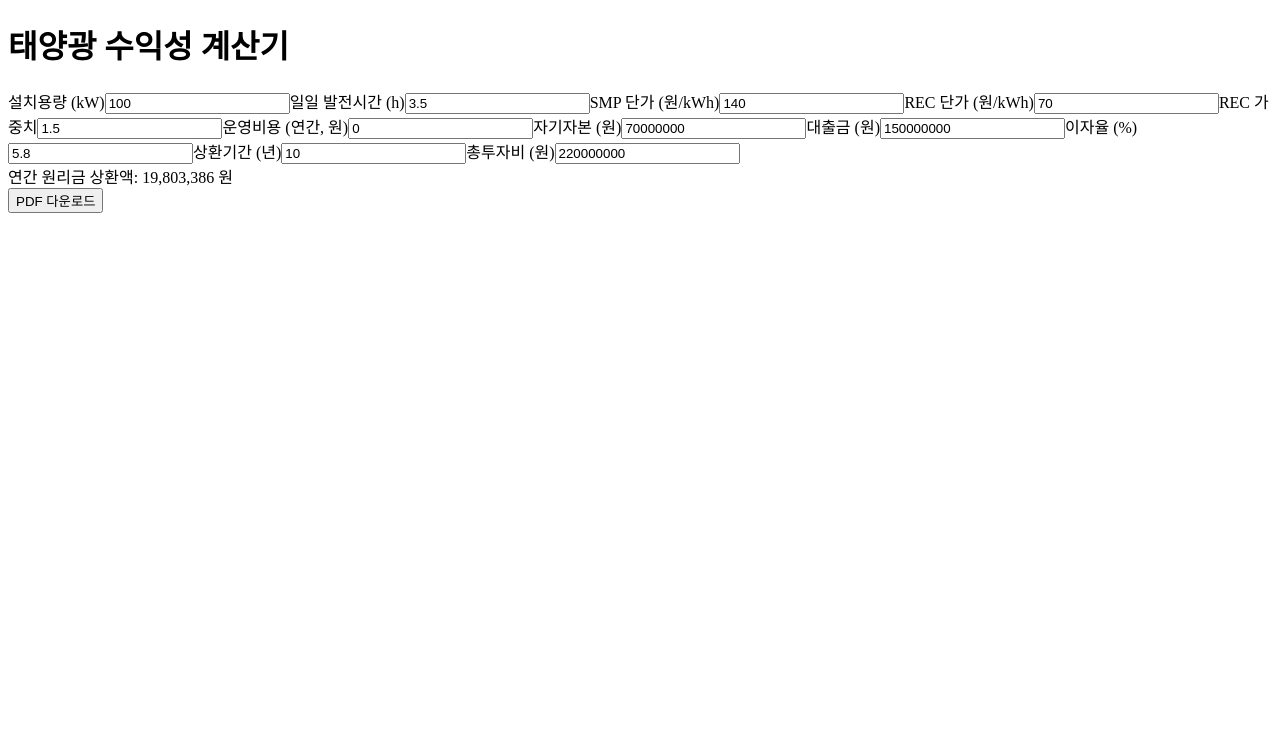
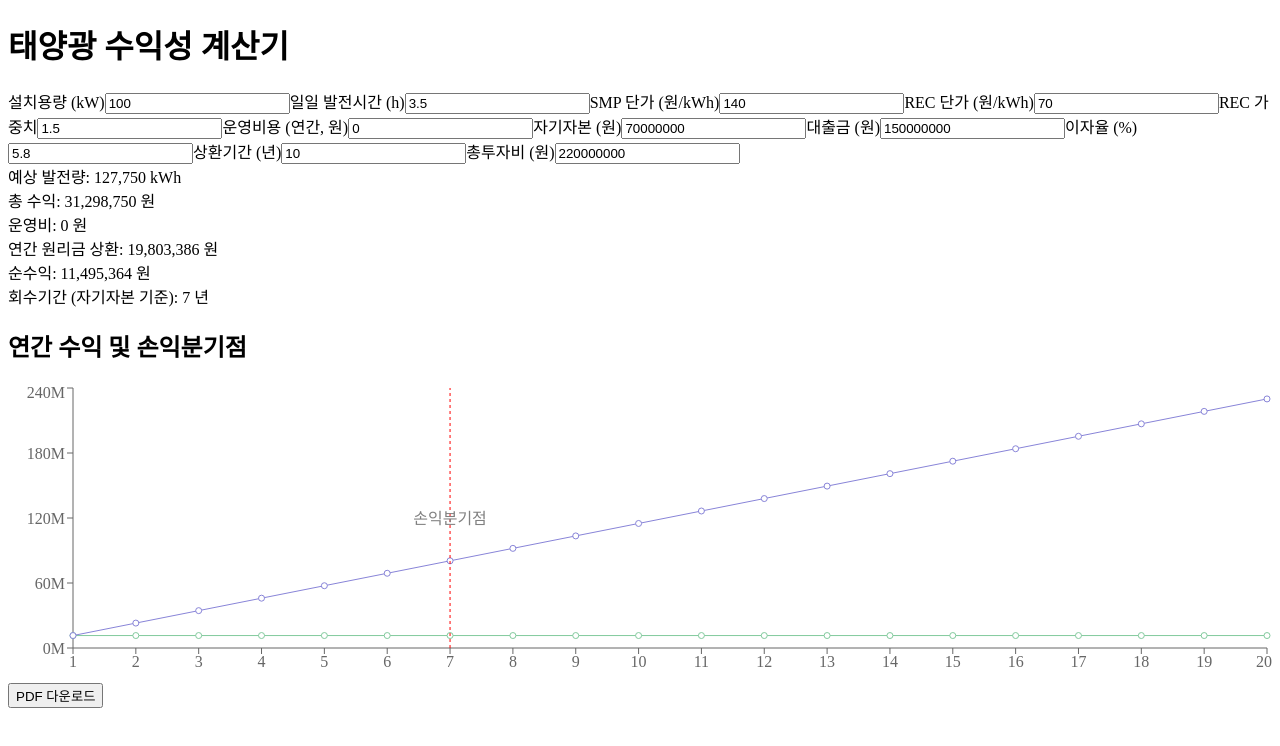
Before and after one commit to leejungmin1650/solar-calculator-dabin, a Next.js app: page / in a window 1280 px wide. Shown: the top 746 px of the page. Built offline with nearby package versions, Linux system fonts and the light colour scheme.

Commit message:
Add files via upload

```diff
--- a/components/CalculatorForm.js
+++ b/components/CalculatorForm.js
@@ -1,10 +1,10 @@
-import React, { useState } from 'react';
+import React, { useState, useEffect } from 'react';
 
 function calculatePMT(rate, nper, pv) {
   return (rate * pv) / (1 - Math.pow(1 + rate, -nper));
 }
 
-export function CalculatorForm() {
+export function CalculatorForm({ onDataChange }) {
   const [form, setForm] = useState({
     capacity: 100,
     hours: 3.5,
@@ -23,10 +23,42 @@ export function CalculatorForm() {
     setForm({ ...form, [e.target.name]: e.target.value });
   };
 
-  const monthlyRate = (parseFloat(form.interest) || 0) / 100 / 12;
-  const nper = (parseFloat(form.term) || 0) * 12;
-  const pmt = calculatePMT(monthlyRate, nper, parseFloat(form.loan) || 0);
+  const capacity = parseFloat(form.capacity) || 0;
+  const hours = parseFloat(form.hours) || 0;
+  const smp = parseFloat(form.smp) || 0;
+  const rec = parseFloat(form.rec) || 0;
+  const weight = parseFloat(form.weight) || 0;
+  const operationCost = parseFloat(form.operationCost) || 0;
+  const equity = parseFloat(form.equity) || 0;
+  const loan = parseFloat(form.loan) || 0;
+  const interest = parseFloat(form.interest) || 0;
+  const term = parseFloat(form.term) || 0;
+  const totalCost = parseFloat(form.totalCost) || 0;
+
+  const yearlyGen = capacity * 365 * hours;
+  const revenue = yearlyGen * (smp + rec * weight);
+  const monthlyRate = interest / 100 / 12;
+  const nper = term * 12;
+  const pmt = calculatePMT(monthlyRate, nper, loan);
   const yearlyRepayment = Math.round(pmt * 12);
+  const netProfit = revenue - operationCost - yearlyRepayment;
+  const payback = netProfit > 0 ? Math.ceil(equity / netProfit) : '-';
+
+  useEffect(() => {
+    // 수익 그래프용 데이터 전달
+    const data = [];
+    let cumulative = 0;
+    let breakEvenYear = null;
+    for (let y = 1; y <= 20; y++) {
+      const yearly = netProfit;
+      cumulative += yearly;
+      data.push({ year: y, netProfit: yearly, cumulativeProfit: cumulative });
+      if (breakEvenYear === null && cumulative >= equity) {
+        breakEvenYear = y;
+      }
+    }
+    onDataChange?.(data, breakEvenYear);
+  }, [form]);
 
   return (
     <div className="grid grid-cols-1 gap-4">
@@ -64,8 +96,13 @@ export function CalculatorForm() {
         <input name="totalCost" value={form.totalCost} onChange={handleChange} className="border p-2 w-full" />
       </label>
 
-      <div className="mt-2 text-gray-700 font-semibold">
-        연간 원리금 상환액: {yearlyRepayment.toLocaleString()} 원
+      <div className="mt-2 text-gray-700 font-semibold space-y-1">
+        <div>예상 발전량: {yearlyGen.toLocaleString()} kWh</div>
+        <div>총 수익: {revenue.toLocaleString()} 원</div>
+        <div>운영비: {operationCost.toLocaleString()} 원</div>
+        <div>연간 원리금 상환: {isNaN(yearlyRepayment) ? '-' : yearlyRepayment.toLocaleString()} 원</div>
+        <div>순수익: {isNaN(netProfit) ? '-' : netProfit.toLocaleString()} 원</div>
+        <div>회수기간 (자기자본 기준): {typeof payback === 'number' ? `${payback} 년` : '-'} </div>
       </div>
     </div>
   );
--- a/components/PDFButton.js
+++ b/components/PDFButton.js
@@ -8,11 +8,22 @@ export function PDFButton() {
     html2canvas(input).then((canvas) => {
       const imgData = canvas.toDataURL('image/png');
       const pdf = new jsPDF();
-      const imgProps= pdf.getImageProperties(imgData);
-      const pdfWidth = pdf.internal.pageSize.getWidth();
-      const pdfHeight = (imgProps.height * pdfWidth) / imgProps.width;
-      pdf.addImage(imgData, 'PNG', 0, 0, pdfWidth, pdfHeight);
-      pdf.save("solar-calculator-report.pdf");
+
+      // 로고 이미지
+      const logo = new Image();
+      logo.src = '/logo.png';
+      logo.onload = () => {
+        pdf.addImage(logo, 'PNG', 10, 10, 50, 15); // 로고 삽입
+        pdf.setFontSize(10);
+        pdf.text('www.dabinenc.com', 10, 30); // 홈페이지 주소
+
+        const imgProps = pdf.getImageProperties(imgData);
+        const pdfWidth = pdf.internal.pageSize.getWidth();
+        const pdfHeight = (imgProps.height * pdfWidth) / imgProps.width;
+
+        pdf.addImage(imgData, 'PNG', 0, 35, pdfWidth, pdfHeight);
+        pdf.save('solar-calculator-report.pdf');
+      };
     });
   };
 
--- /dev/null
+++ b/components/ProfitChart.js
@@ -0,0 +1,22 @@
+import React from 'react';
+import {
+  LineChart, Line, XAxis, YAxis, Tooltip, ResponsiveContainer, ReferenceLine
+} from 'recharts';
+
+export function ProfitChart({ data, breakEvenYear }) {
+  return (
+    <div className="mt-10">
+      <h2 className="text-lg font-bold mb-2">연간 수익 및 손익분기점</h2>
+      <ResponsiveContainer width="100%" height={300}>
+        <LineChart data={data}>
+          <XAxis dataKey="year" />
+          <YAxis tickFormatter={(tick) => `${tick / 1000000}M`} />
+          <Tooltip formatter={(value) => `${value.toLocaleString()} 원`} />
+          <Line type="monotone" dataKey="netProfit" name="연간 순이익" stroke="#82ca9d" />
+          <Line type="monotone" dataKey="cumulativeProfit" name="누적 수익" stroke="#8884d8" />
+          <ReferenceLine x={breakEvenYear} label="손익분기점" stroke="red" strokeDasharray="3 3" />
+        </LineChart>
+      </ResponsiveContainer>
+    </div>
+  );
+}
--- a/pages/index.js
+++ b/pages/index.js
@@ -1,12 +1,20 @@
-import React from 'react';
+import React, { useState } from 'react';
 import { CalculatorForm } from '../components/CalculatorForm';
 import { PDFButton } from '../components/PDFButton';
+import { ProfitChart } from '../components/ProfitChart';
 
 export default function Home() {
+  const [chartData, setChartData] = useState([]);
+  const [breakEvenYear, setBreakEvenYear] = useState(null);
+
   return (
-    <main className="p-4 max-w-xl mx-auto">
+    <main className="p-4 max-w-2xl mx-auto">
       <h1 className="text-2xl font-bold mb-4">태양광 수익성 계산기</h1>
-      <CalculatorForm />
+      <CalculatorForm onDataChange={(data, breakEven) => {
+        setChartData(data);
+        setBreakEvenYear(breakEven);
+      }} />
+      <ProfitChart data={chartData} breakEvenYear={breakEvenYear} />
       <PDFButton />
     </main>
   );
```
